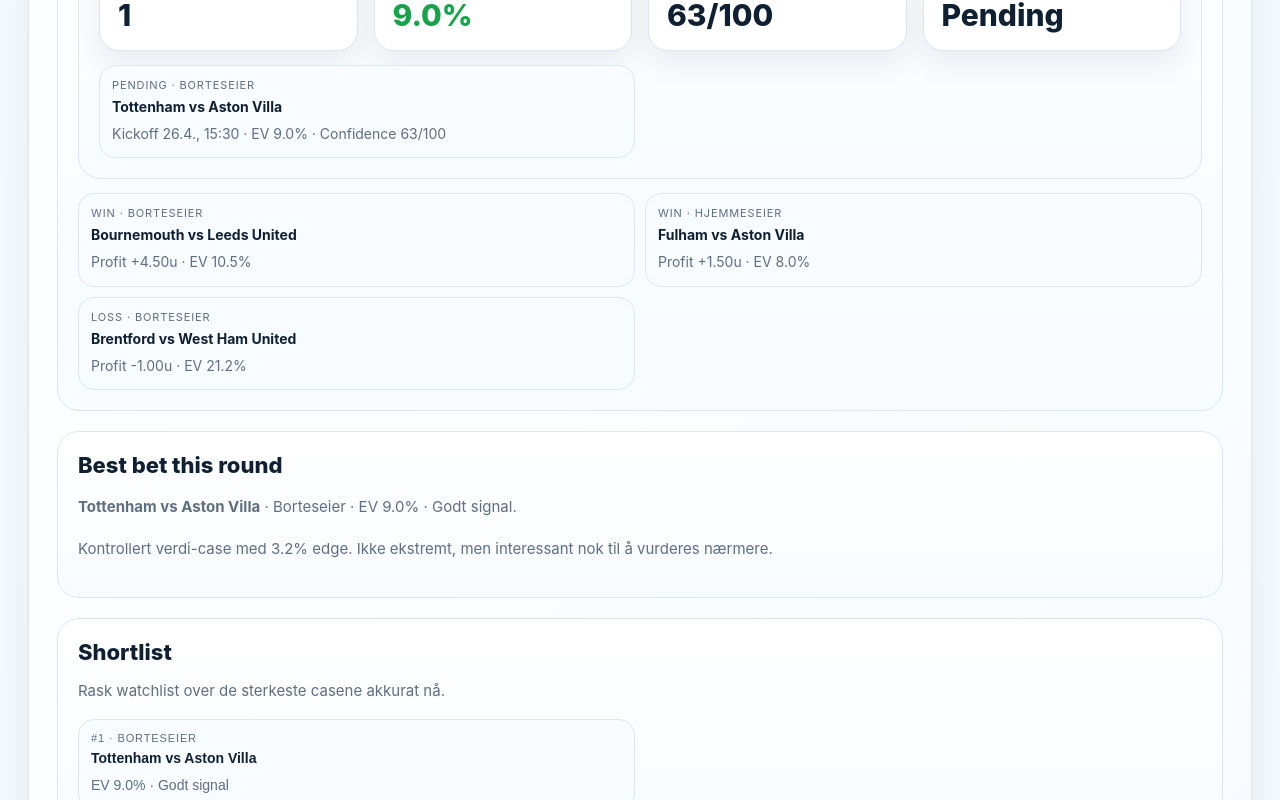
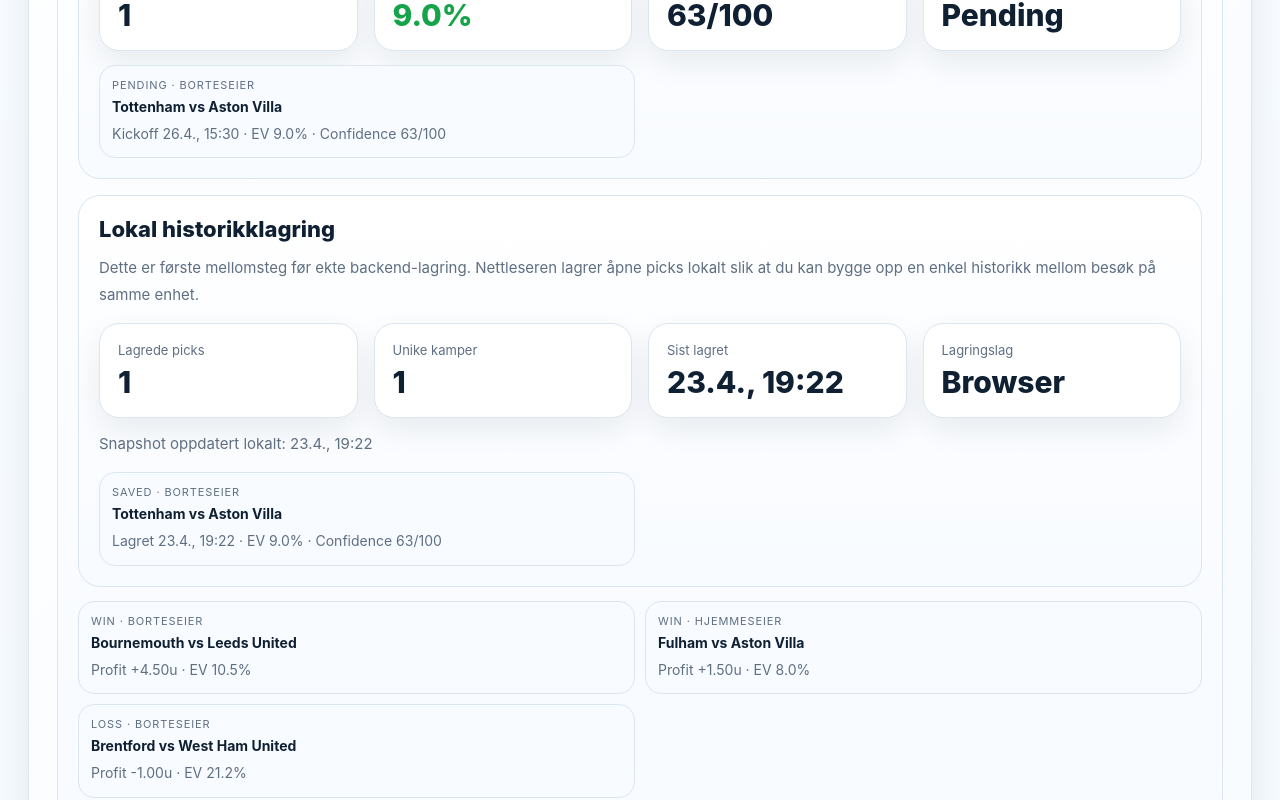
Before and after one commit to hakonnilsen157-commits/PL-betting-model, a Next.js app in the folder pl-vercel-v1/: page / in a window 1280 px wide. Shown: the part 612-1412 px from the top of the page. Built offline with nearby package versions, Linux system fonts and the light colour scheme.

Commit message:
Add browser-saved tracker history foundation for V2

```diff
--- a/pl-vercel-v1/app/page.tsx
+++ b/pl-vercel-v1/app/page.tsx
@@ -106,6 +106,13 @@ type PendingTrackerRow = {
   expectedValue: number;
   kickoff: string;
 };
+
+type SavedPickRow = PendingTrackerRow & {
+  savedAt: string;
+  snapshotId: string;
+};
+
+const TRACKER_STORAGE_KEY = 'pl-betting-model-v2-pick-history';
 
 function pct(v?: number) {
   if (typeof v !== 'number' || Number.isNaN(v)) return '–';
@@ -259,12 +266,38 @@ function buildTrackerRows(): TrackerRow[] {
     .filter((row): row is TrackerRow => row !== null);
 }
 
+function safeReadSavedHistory(): SavedPickRow[] {
+  if (typeof window === 'undefined') return [];
+  try {
+    const raw = window.localStorage.getItem(TRACKER_STORAGE_KEY);
+    if (!raw) return [];
+    const parsed = JSON.parse(raw);
+    return Array.isArray(parsed) ? parsed : [];
+  } catch {
+    return [];
+  }
+}
+
+function dedupeSavedRows(rows: SavedPickRow[]) {
+  const map = new Map<string, SavedPickRow>();
+  for (const row of rows) {
+    const key = `${row.fixtureId}__${row.market}`;
+    const existing = map.get(key);
+    if (!existing || new Date(row.savedAt).getTime() > new Date(existing.savedAt).getTime()) {
+      map.set(key, row);
+    }
+  }
+  return Array.from(map.values()).sort((a, b) => new Date(b.savedAt).getTime() - new Date(a.savedAt).getTime());
+}
+
 export default function Page() {
   const [data, setData] = useState<DashboardResponse | null>(null);
   const [loading, setLoading] = useState(true);
   const [selectedFixtureId, setSelectedFixtureId] = useState<string | null>(null);
   const [marketFilter, setMarketFilter] = useState<string>('all');
   const [minEV, setMinEV] = useState<number>(0);
+  const [savedHistory, setSavedHistory] = useState<SavedPickRow[]>([]);
+  const [lastSavedAt, setLastSavedAt] = useState<string | null>(null);
 
   useEffect(() => {
     let mounted = true;
@@ -298,6 +331,7 @@ export default function Page() {
     }
 
     load();
+    setSavedHistory(safeReadSavedHistory());
 
     return () => {
       mounted = false;
@@ -327,6 +361,20 @@ export default function Page() {
     }));
   }, [filteredRecommendations]);
 
+  useEffect(() => {
+    if (typeof window === 'undefined' || pendingTrackerRows.length === 0) return;
+    const snapshotId = data?.generatedAt ?? new Date().toISOString();
+    const rowsToSave: SavedPickRow[] = pendingTrackerRows.map((row) => ({
+      ...row,
+      savedAt: new Date().toISOString(),
+      snapshotId,
+    }));
+    const merged = dedupeSavedRows([...safeReadSavedHistory(), ...rowsToSave]);
+    window.localStorage.setItem(TRACKER_STORAGE_KEY, JSON.stringify(merged));
+    setSavedHistory(merged);
+    setLastSavedAt(new Date().toISOString());
+  }, [pendingTrackerRows, data?.generatedAt]);
+
   const trackerSummary = useMemo(() => {
     const total = trackerRows.length;
     const wins = trackerRows.filter((row) => row.won).length;
@@ -342,6 +390,13 @@ export default function Page() {
     const avgEv = total > 0 ? pendingTrackerRows.reduce((sum, row) => sum + row.expectedValue, 0) / total : 0;
     return { total, avgConfidence, avgEv };
   }, [pendingTrackerRows]);
+
+  const savedHistorySummary = useMemo(() => {
+    const total = savedHistory.length;
+    const uniqueMatches = new Set(savedHistory.map((row) => row.match)).size;
+    const latest = savedHistory[0]?.savedAt ?? null;
+    return { total, uniqueMatches, latest };
+  }, [savedHistory]);
 
   const selectedFixture = useMemo(() => {
     if (!data?.fixtures?.length) return null;
@@ -405,7 +460,7 @@ export default function Page() {
         <div className="info-panel" style={{ marginTop: 20 }}>
           <h3>V2 tracker foundation</h3>
           <p>
-            Første steg i V2 viser nå både avgjorte picks og åpne picks. Dette gjør tracker-flyten mer komplett før vi kobler på ekte historikklagring og automatisk settlement.
+            Første steg i V2 viser nå både avgjorte picks og åpne picks. I tillegg lagres åpne picks lokalt i nettleseren som første historie-lag før vi kobler på full serverlagring og automatisk settlement.
           </p>
 
           <div className="summary-grid" style={{ marginTop: 14 }}>
@@ -461,6 +516,51 @@ export default function Page() {
                     <div className="metric-pill-value">{row.match}</div>
                     <div className="section-subtitle" style={{ marginTop: 8 }}>
                       Kickoff {formatDate(row.kickoff)} · EV {pct(row.expectedValue)} · Confidence {row.confidence.toFixed(0)}/100
+                    </div>
+                  </div>
+                ))
+              )}
+            </div>
+          </div>
+
+          <div className="info-panel" style={{ marginTop: 16 }}>
+            <h3>Lokal historikklagring</h3>
+            <p className="section-subtitle">
+              Dette er første mellomsteg før ekte backend-lagring. Nettleseren lagrer åpne picks lokalt slik at du kan bygge opp en enkel historikk mellom besøk på samme enhet.
+            </p>
+            <div className="summary-grid" style={{ marginTop: 14 }}>
+              <div className="summary-card">
+                <div className="summary-label">Lagrede picks</div>
+                <div className="summary-value">{savedHistorySummary.total}</div>
+              </div>
+              <div className="summary-card">
+                <div className="summary-label">Unike kamper</div>
+                <div className="summary-value">{savedHistorySummary.uniqueMatches}</div>
+              </div>
+              <div className="summary-card">
+                <div className="summary-label">Sist lagret</div>
+                <div className="summary-value">{savedHistorySummary.latest ? formatDate(savedHistorySummary.latest) : '–'}</div>
+              </div>
+              <div className="summary-card">
+                <div className="summary-label">Lagringslag</div>
+                <div className="summary-value">Browser</div>
+              </div>
+            </div>
+            {lastSavedAt ? (
+              <p className="section-subtitle" style={{ marginTop: 12 }}>
+                Snapshot oppdatert lokalt: {formatDate(lastSavedAt)}
+              </p>
+            ) : null}
+            <div className="metrics-grid" style={{ marginTop: 14 }}>
+              {savedHistory.length === 0 ? (
+                <div className="empty-box">Ingen historikk lagret lokalt ennå.</div>
+              ) : (
+                savedHistory.slice(0, 4).map((row) => (
+                  <div key={`${row.fixtureId}-${row.market}-saved`} className="metric-pill" style={{ textAlign: 'left' }}>
+                    <div className="metric-pill-label">Saved · {row.market}</div>
+                    <div className="metric-pill-value">{row.match}</div>
+                    <div className="section-subtitle" style={{ marginTop: 8 }}>
+                      Lagret {formatDate(row.savedAt)} · EV {pct(row.expectedValue)} · Confidence {row.confidence.toFixed(0)}/100
                     </div>
                   </div>
                 ))
```
